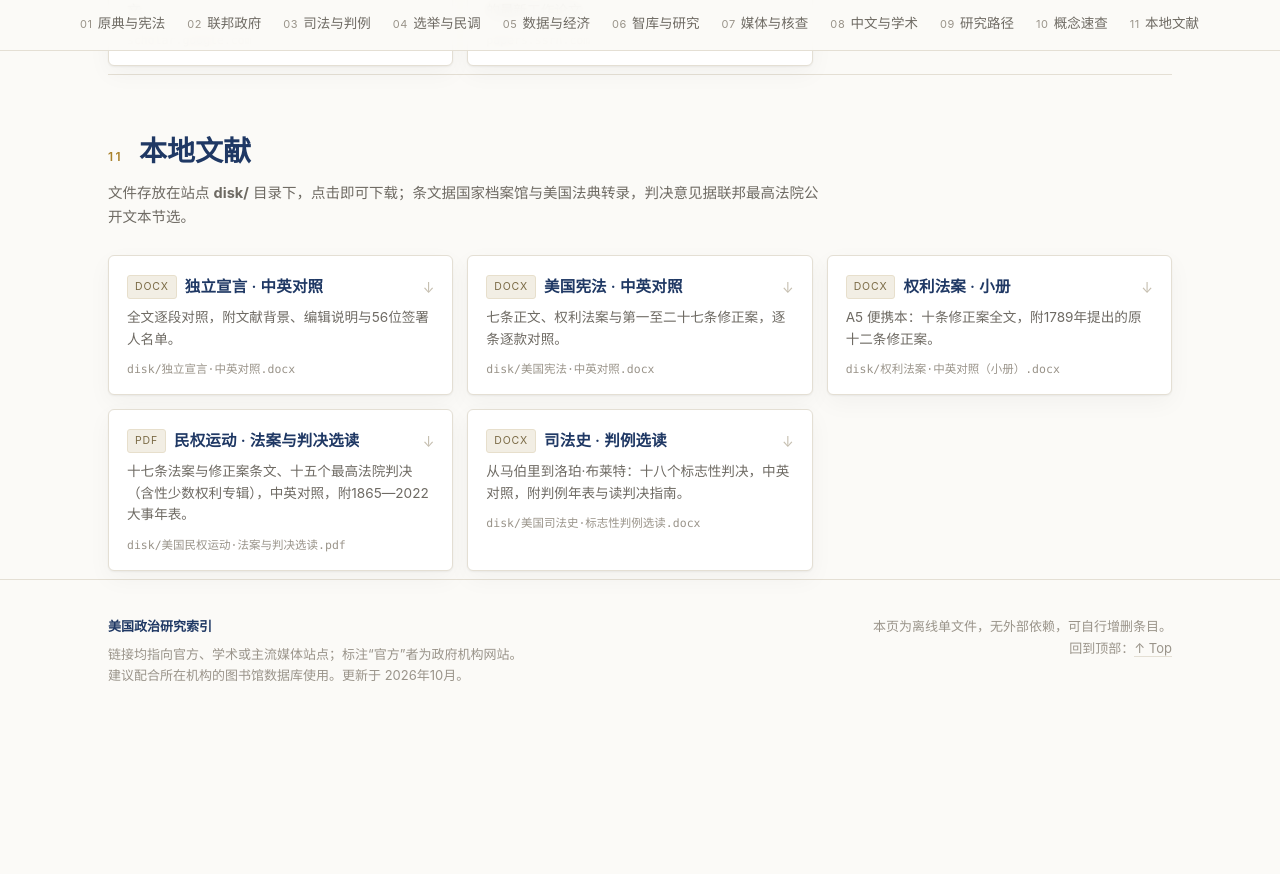
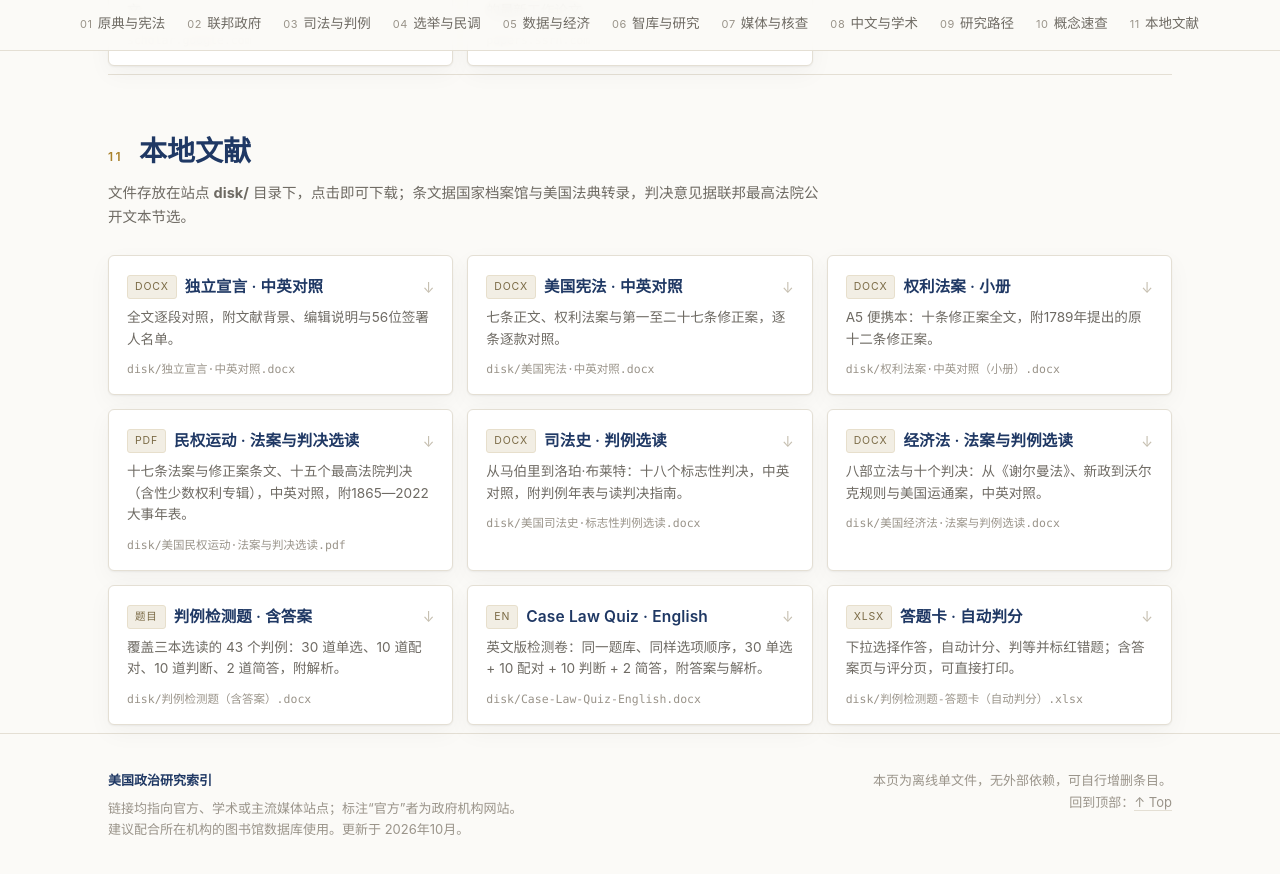
Before and after one commit to unknownpioneer/unknownpioneer.github.io, a Jekyll site: the page usa-index.html, which Jekyll copies as it is, in a window 1280 px wide and 900 px high, scrolled down 5138 px. Shown: the top 874 px of the window. Built offline with Jekyll 4.4.1, drawn with Linux system fonts in a browser that asks for light colours; before the commit the page ends 5884 px from its top, so only the background shows below that.

Commit message:
Add the case-law quiz and answer card to the USA index

```diff
--- a/usa-index.html
+++ b/usa-index.html
@@ -635,6 +635,26 @@
         <p>从马伯里到洛珀·布莱特：十八个标志性判决，中英对照，附判例年表与读判决指南。</p>
         <div class="url">disk/美国司法史·标志性判例选读.docx</div>
       </a>
+      <a class="card" data-cat="local" href="disk/%E7%BE%8E%E5%9B%BD%E7%BB%8F%E6%B5%8E%E6%B3%95%C2%B7%E6%B3%95%E6%A1%88%E4%B8%8E%E5%88%A4%E4%BE%8B%E9%80%89%E8%AF%BB.docx" download>
+        <div class="card-top"><span class="badge">DOCX</span><h3>经济法 · 法案与判例选读</h3><span class="arrow">↓</span></div>
+        <p>八部立法与十个判决：从《谢尔曼法》、新政到沃尔克规则与美国运通案，中英对照。</p>
+        <div class="url">disk/美国经济法·法案与判例选读.docx</div>
+      </a>
+      <a class="card" data-cat="local" href="disk/%E5%88%A4%E4%BE%8B%E6%A3%80%E6%B5%8B%E9%A2%98%EF%BC%88%E5%90%AB%E7%AD%94%E6%A1%88%EF%BC%89.docx" download>
+        <div class="card-top"><span class="badge">题目</span><h3>判例检测题 · 含答案</h3><span class="arrow">↓</span></div>
+        <p>覆盖三本选读的 43 个判例：30 道单选、10 道配对、10 道判断、2 道简答，附解析。</p>
+        <div class="url">disk/判例检测题（含答案）.docx</div>
+      </a>
+      <a class="card" data-cat="local" href="disk/Case-Law-Quiz-English.docx" download>
+        <div class="card-top"><span class="badge">EN</span><h3>Case Law Quiz · English</h3><span class="arrow">↓</span></div>
+        <p>英文版检测卷：同一题库、同样选项顺序，30 单选 + 10 配对 + 10 判断 + 2 简答，附答案与解析。</p>
+        <div class="url">disk/Case-Law-Quiz-English.docx</div>
+      </a>
+      <a class="card" data-cat="local" href="disk/%E5%88%A4%E4%BE%8B%E6%A3%80%E6%B5%8B%E9%A2%98-%E7%AD%94%E9%A2%98%E5%8D%A1%EF%BC%88%E8%87%AA%E5%8A%A8%E5%88%A4%E5%88%86%EF%BC%89.xlsx" download>
+        <div class="card-top"><span class="badge">XLSX</span><h3>答题卡 · 自动判分</h3><span class="arrow">↓</span></div>
+        <p>下拉选择作答，自动计分、判等并标红错题；含答案页与评分页，可直接打印。</p>
+        <div class="url">disk/判例检测题-答题卡（自动判分）.xlsx</div>
+      </a>
     </div>
   </section>
 
```
Also changed, not shown: 3 other files.
